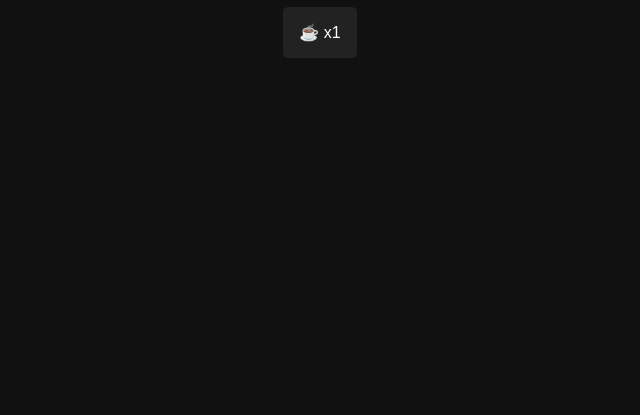
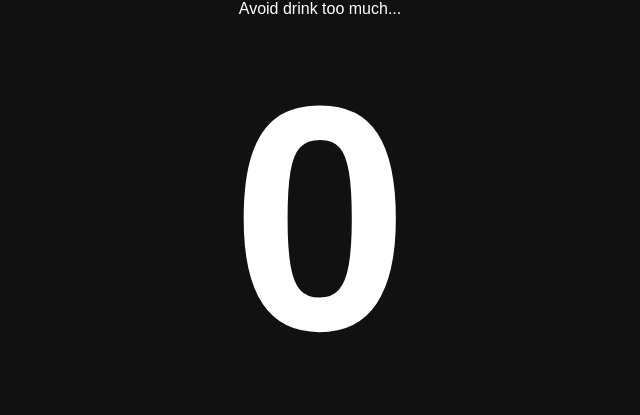
Before and after one commit to espinosajuanma/1kb-digital-coffee, a plain HTML site: page index.html in a window 1280 px wide. Shown: the part 160-575 px from the top of the page, without its empty margins (320-960 px from the left). Drawn offline with Linux system fonts and the light colour scheme.

Commit message:
Look and feel

```diff
--- a/index.html
+++ b/index.html
@@ -1 +1 @@
-<!DOCTYPE html><html lang=es><title>☕</title><meta charset=UTF-8><style>html{font-family:Arial,Helvetica,sans-serif;background-color:#111;color:#fff;}#p{font-size:2em;}#b,#m{border-radius:5px;padding:1em;background-color:#222;cursor:pointer;width:fit-content;margin:auto;user-select:none;}#b:hover,#m:hover{background-color:#333}#v{padding:6em;}body{text-align:center;max-width:45em;margin:auto;}#m{display:none;}</style><h1>Digital Coffee</h1><p>Avoid drink too much...</p><p><b id=p></b></p><p id=b></p><br><p id=m>🎰 x100KB</p><script>a='addEventListener';m='click';s=e=>document.querySelector(e);x=1;c=0;u=e=>{s('#p').innerText=c+'B';s('#b').innerText='☕ x'+x;s('#m').style.display=c>=100?'inline-block':'none';if(c>=1024)s('body').innerHTML='<h1>🔥 You drank +1024 ☕</h1><p id=v>Please stop!</p><a href="https://github.com/espinosajuanma/1kb-digital-coffee">github</a>';};s('#b')[a](m,e=>{c+=x;u()});s('#m')[a](m,e=>{c-=100;x+=x;u()});u();</script>
+<!DOCTYPE html><html lang=es><title>☕</title><meta charset=UTF-8><style>html{font-family:Arial,Helvetica,sans-serif;background-color:#111;color:#fff;}#p{font-size:20em;}#b,#m{border-radius:5px;padding:1em;background-color:#222;cursor:pointer;width:fit-content;margin:auto;user-select:none;}#b:hover,#m:hover{background-color:#333}#v{padding:6em;}body{padding-top:5em;text-align:center;max-width:45em;margin:auto;}#m{display:none;}</style><h1>Digital Coffee</h1><p>Avoid drink too much...</p><p><b id=p></b></p><h1 id=b></h1><br><p id=m>🎰 x100</p><script>a='addEventListener';m='click';s=e=>document.querySelector(e);x=1;c=0;u=_=>{s('#p').innerText=c;s('#b').innerText='☕ x'+x;s('#m').style.display=c>=100?'inline-block':'none';if(c>=1024)s('body').innerHTML='<h1>You drank +1024 ☕</h1><a href="https://github.com/espinosajuanma/1kb-digital-coffee">github</a>';};s('#b')[a](m,e=>{c+=x;u()});s('#m')[a](m,e=>{c-=100;x+=x;u()});u();</script>
```
